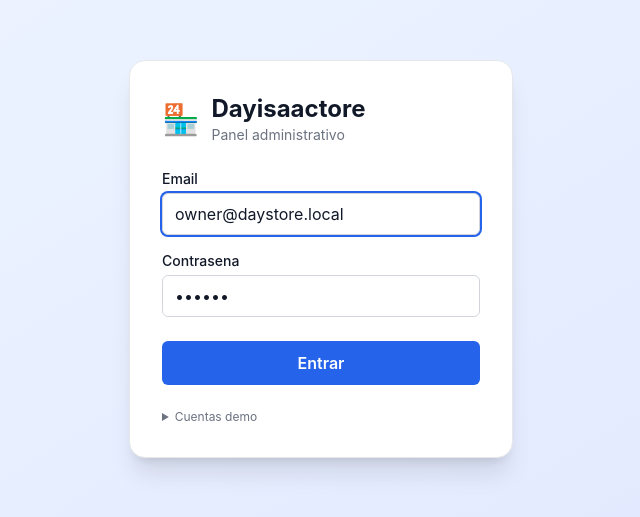
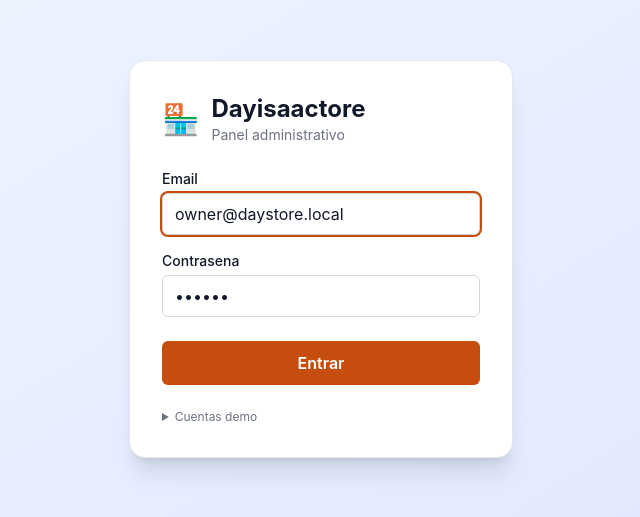
Before and after one commit to azael5656/SGT-DayStore, a React (Vite) app in the folder frontend-web/: page /login in a window 1280 px wide. Shown: the part 141-658 px from the top of the page, without its empty margins (319-959 px from the left). Built offline with nearby package versions, Linux system fonts and the light colour scheme; no server answers.

Commit message:
colores
aqui le agregue colores naranja para que valla deacuerdo  a los colores de la tienda , el docker todavia no arranca

```diff
--- a/frontend-web/tailwind.config.js
+++ b/frontend-web/tailwind.config.js
@@ -4,8 +4,8 @@ export default {
   theme: {
     extend: {
       colors: {
-        primary: '#2563EB',
-        primaryDark: '#1D4ED8',
+        primary: '#c54d0d',
+        primaryDark: '#f55200',
       },
     },
   },
```
